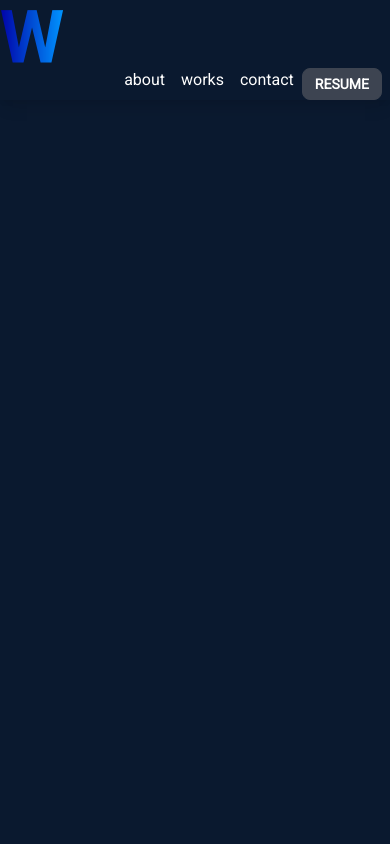
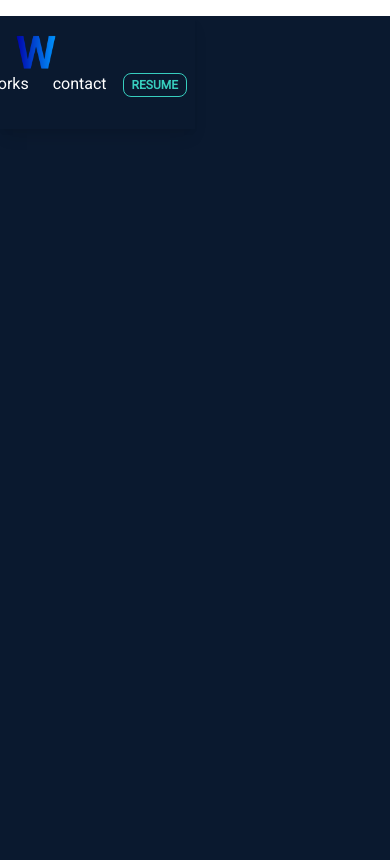
Before and after one commit to waledagne/portfolio-site, a Nuxt app: page / in a window 390 px wide. Built offline with nearby package versions, Linux system fonts and the light colour scheme.

Commit message:
style: navbars

```diff
--- a/components/nav.vue
+++ b/components/nav.vue
@@ -1,14 +1,16 @@
 <template>
-  <div class="shadow-lg">
-    <div class="flex justify-start">
-      <img src="~/assets/images/logo1.png" alt="" class="w-16 h-16 mt-1" />
+  <div class="w-1/2 md:w-full shadow-lg">
+    <div class="flex justify-start px-4 mt-4">
+      <img src="~/assets/images/logo1.png" alt="" class="w-10 h-10 mt-4" />
     </div>
     <div class="justify-end items-end flex flex-row">
-      <ul class="text-white flex flex-row justify-between mx-2">
-        <li class="mx-2">about</li>
-        <li class="mx-2">works</li>
-        <li class="mx-2">contact</li>
-        <li><button class="btn btn-sm btn-outline-accent">resume</button></li>
+      <ul class="text-white flex flex-row justify-between mx-2 mb-8">
+        <li class="mx-2 hover:text-accent">about</li>
+        <li class="mx-2 hover:text-accent">works</li>
+        <li class="mx-4 hover:text-accent">contact</li>
+        <li>
+          <button class="btn btn-xs btn-outline btn-accent">resume</button>
+        </li>
       </ul>
     </div>
   </div>
```
Also changed, not shown: components/footer.vue (added).
